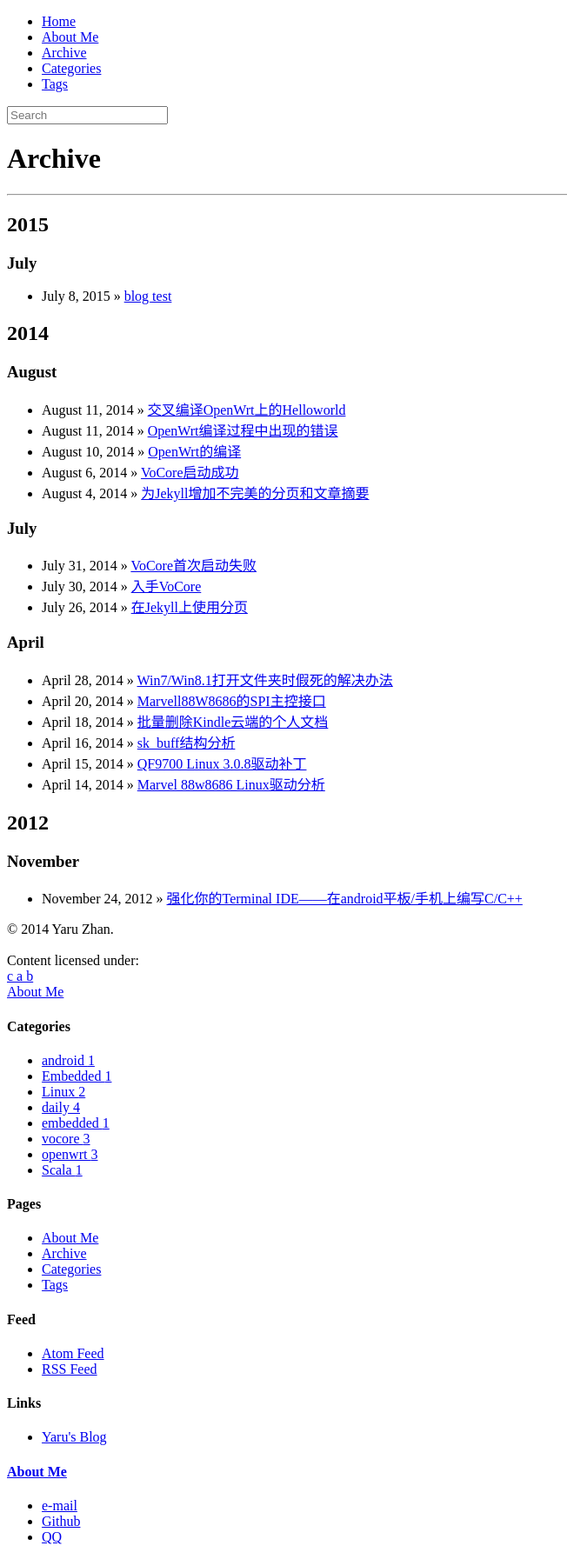
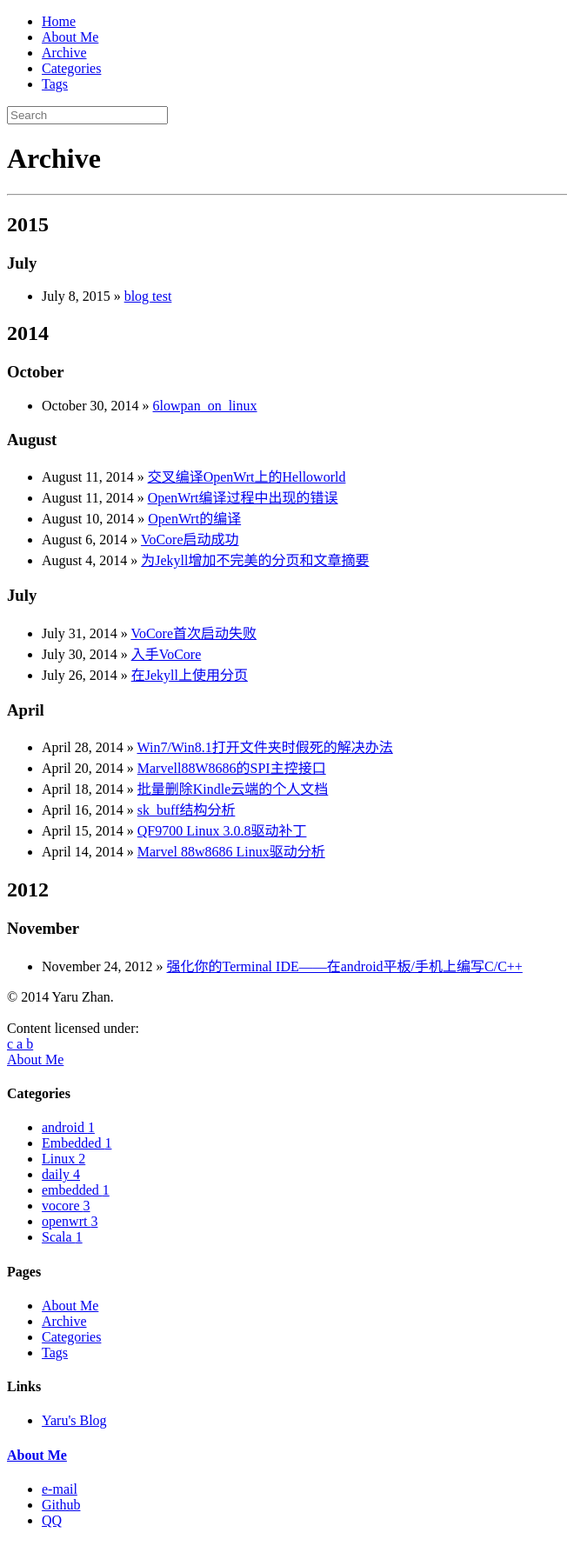
Before and after one commit to zhanyr/zhanyr.github.io, a Jekyll site: the page built from archive.html, in a window 1280 px wide. Shown: the whole page at 87% size, without its empty margins (0-652 px from the left). Built offline with Jekyll 4.4.1, drawn with Linux system fonts in a browser that asks for light colours; nearby versions of some CDN libraries; library files that are not in the unit come from our copies.

Commit message:
去掉没用的显示

```diff
--- a/_includes/themes/Snail/footer.html
+++ b/_includes/themes/Snail/footer.html
@@ -23,13 +23,6 @@
 				</ul>
 			</div>
 			<div class="footer-nav-col">
-				<h4><a>Feed</a></h4>
-				<ul>
-					<li><a href="{{ BASE_PATH }}{{ site.JB.atom_path }}">Atom Feed</a></li>
-					<li><a href="{{ BASE_PATH }}{{ site.JB.rss_path }}">RSS Feed</a></li>
-				</ul>
-			</div>
-			<div class="footer-nav-col">
 				<h4><a>Links</a></h4>
 				<ul>
 				{% for link in site.links %}
```
Also changed, not shown: _posts/2014-10-30-6lowpan_on_linux.md (added).
